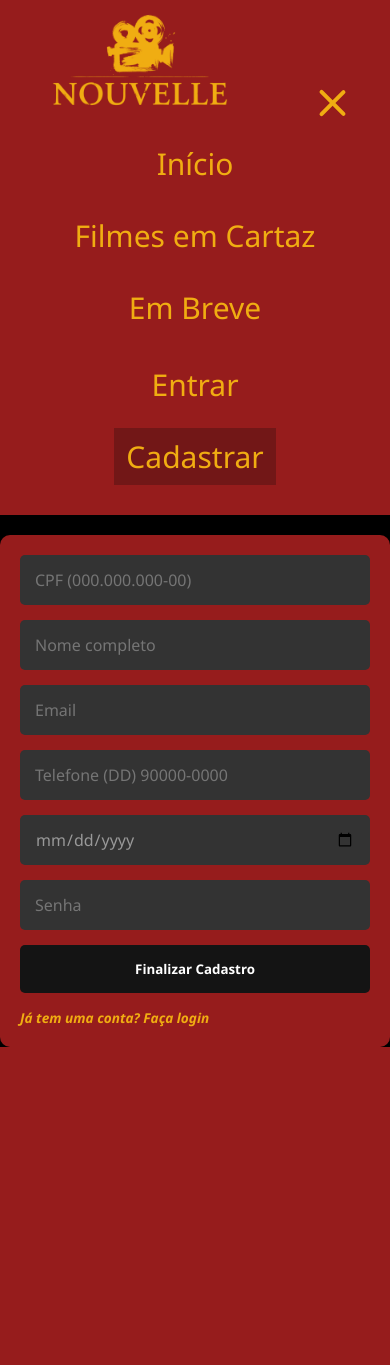
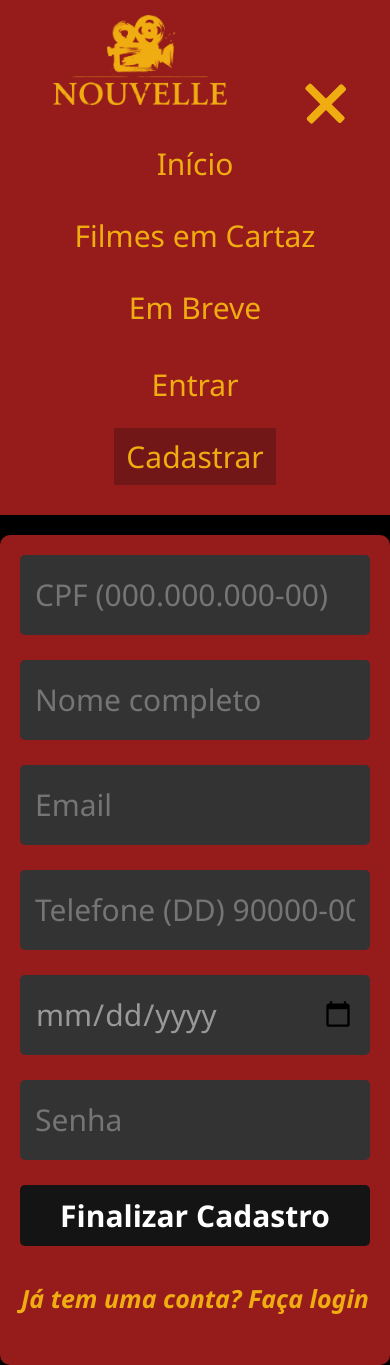
Before and after one commit to willian14551/Nouvelle, a FastAPI app: page /cadastro in a window 390 px wide, after a click that opens the changed part. Before the commit the page ends 1047 px from the top, so only its background shows below. Run offline with FastAPI, Linux system fonts and the light colour scheme.

Commit message:
Alterações finais do cadastro e Responsividade

```diff
--- a/css/cadastro.css
+++ b/css/cadastro.css
@@ -111,4 +111,23 @@ main {
         flex: 1 1 100%;
         width: 100%;
     }
+    .login_senha_caixas input {
+        font-size: 30px;
+        margin-bottom: 10px;
+        height: 80px;
+    }
+    .btn-login{
+        font-size: 30px;
+        padding: 10px;
+        margin-bottom: 20px;
+    }
+    .utilidades_abaixo{
+        display:grid;
+        justify-content: center;
+        align-items: center;
+    }
+    .link_login {
+        font-size: 25px;
+        margin-bottom: 30px;
+    }
 }
--- a/css/inicio.css
+++ b/css/inicio.css
@@ -125,9 +125,9 @@
         padding: 20px;
     }
     .info-filme h3 {
-        font-size: 28px;
+        font-size: 50px !important;
     }
     .info-filme p {
-        font-size: 15px;
+        font-size: 30px;
     }
 }
--- a/css/login.css
+++ b/css/login.css
@@ -93,7 +93,7 @@
 }
 
 @media (max-width: 768px) {
-    .menuLogin, #menuPerfil{
+    #menuLogin{
         display: block;
         max-width: 100%;
         border-bottom: 0;
@@ -128,7 +128,7 @@
         align-items: center;
     }
     .lembre_de_mim, .Qual_minha_senha{
-        font-size: 25   px;
+        font-size: 25px;
         margin-bottom: 30px;
     }
 
--- a/css/main.css
+++ b/css/main.css
@@ -53,12 +53,12 @@ body{
 .hamburger {
     display: none; /* Esconde o menu "hamburguer" na tela grande */
     flex-direction: column;
-    gap: 6px;
+    gap: 10px;
 }
 
 .hamburger span {
-    width: 35px;
-    height: 4px;
+    width: 50px;
+    height: 8px;
     background-color: #F0AD12;
     border-radius: 2px;
 }
@@ -97,12 +97,12 @@ body{
     }
     /* Transforma o Hambúrguer em um X para cada <span>*/
     #menu-burguer:checked ~ .hamburger span:nth-child(1) {
-        transform: rotate(45deg) translate(7px, 7px);
+        transform: rotate(45deg) translate(20px, 20px);
     }
     #menu-burguer:checked ~ .hamburger span:nth-child(2) {
         opacity: 0;
     }
     #menu-burguer:checked ~ .hamburger span:nth-child(3) {
-        transform: rotate(-45deg) translate(7px, -7px);
+        transform: rotate(-45deg) translate(6px, -4px);
     }
 }
--- a/js/cadastro.js
+++ b/js/cadastro.js
@@ -2,6 +2,8 @@ document.addEventListener("DOMContentLoaded", function() {
     const cpfInput = document.getElementById('cpf');
     const telInput = document.getElementById('telefone');
     const form = document.getElementById('formCadastro');
+    const dataNasc = document.getElementById('data_nasc');
+    const nomeInput = document.getElementById('Nome');
 
     // Máscara do CPF (000.000.000-00)
     cpfInput.addEventListener('input', function(e) {
@@ -36,6 +38,26 @@ document.addEventListener("DOMContentLoaded", function() {
         return resto == parseInt(cpf.substring(10, 11));
     }
 
+    dataNasc.addEventListener('submit', function(e) {
+        const hoje = new Date(); // Data atual do sistema
+        const dataNascimento = new Date(dataNasc.value); // Data que o usuário escolheu
+
+        // Cálculo da idade subtraindo os anos
+        let idade = hoje.getFullYear() - dataNascimento.getFullYear();
+
+        // Verifica se já fez aniversário este ano
+        const mes = hoje.getMonth() - dataNascimento.getMonth();
+        if (mes < 0 || (mes === 0 && hoje.getDate() < dataNascimento.getDate())) {
+            idade--;
+        }
+
+        // Validação: Se a idade for menor que 18
+        if (idade < 18) {
+            e.preventDefault(); // Impede o envio do formulário
+            exibirErro(dataNasc, "Você precisa ter pelo menos 18 anos para se cadastrar.");
+        }
+    });
+
     // Invalidade do CPF e telefone
     form.addEventListener('submit', function(e) {
         const cpfValido = validarCPF(cpfInput.value);
@@ -55,6 +77,18 @@ document.addEventListener("DOMContentLoaded", function() {
         }
     });
 
+    // adição da idade minima e nome que seja maior que 5 caracteres
+
+    form.addEventListener('submit', function(e) {
+
+        //validando nome
+        const nomeValor = nomeInput.value.trim();
+        if (nomeValor.length < 5) {
+            e.preventDefault();
+
+            exibirErro(nomeInput, "O nome deve ser completo !!");
+        }
+    });
     function exibirErro(input, mensagem) {
         const erro = document.createElement('p');
         erro.className = 'msg-erro';
--- a/main.py
+++ b/main.py
@@ -8,7 +8,7 @@ from fastapi.staticfiles import StaticFiles
 from fastapi import FastAPI, Request, Form
 from fastapi.responses import RedirectResponse
 from conexao import obter_conexao
-from datetime import datetime
+from datetime import datetime, timedelta
 import httpx
 import bcrypt
 
@@ -187,6 +187,26 @@ async def processar_cadastro(
     data_nasc: str = Form(...),
     senha: str = Form(...)
 ):
+    # --- INÍCIO DA VALIDAÇÃO DE IDADE ---
+    # Convertemos a data que veio do formulário (string) para um objeto de data
+    data_nascimento = datetime.strptime(data_nasc, "%Y-%m-%d")
+    hoje = datetime.now()
+
+    # Calculamos a idade real:
+    # 1. Subtraímos os anos.
+    # 2. Verificamos se o dia/mês atual já passou do dia/mês de nascimento.
+    # Se não passou, subtraímos 1 da idade.
+    idade = hoje.year - data_nascimento.year - ((hoje.month, hoje.day) < (data_nascimento.month, data_nascimento.day))
+
+    # Se a idade for menor que 18 (inclui datas futuras que geram idade negativa), barramos aqui
+    if idade < 18:
+        return templates.TemplateResponse(
+            request=request,
+            name="cadastro.html",
+            context={"request": request, "mensagem": "Você precisa ter pelo menos 18 anos para se cadastrar."}
+        )
+    # --- FIM DA VALIDAÇÃO ---
+
     bytes_senha = senha.encode('utf-8')
     salt = bcrypt.gensalt()
     senha_cripto = bcrypt.hashpw(bytes_senha, salt).decode('utf-8')
--- a/templates/cadastro.html
+++ b/templates/cadastro.html
@@ -51,7 +51,7 @@
                 </div>
 
                 <div class="login_senha_caixas">
-                    <input type="text" name="nome" placeholder="Nome completo" required>
+                    <input type="text" name="nome" id="Nome" placeholder="Nome completo" required>
                 </div>
 
                 <div class="login_senha_caixas">
@@ -64,7 +64,7 @@
                 </div>
 
                 <div class="login_senha_caixas">
-                    <input type="date" name="data_nasc" style="color: #999;" required>
+                    <input type="date" name="data_nasc" id="data_nasc" style="color: #999;" required>
                 </div>
 
                 <div class="login_senha_caixas">
@@ -73,13 +73,14 @@
 
                 <button type="submit" class="btn-login">Finalizar Cadastro</button>
 
-                {% if mensagem %}
-                    <p style="color: red; margin-top: 15px; text-align: center;">{{ mensagem }}</p>
-                {% endif %}
-
                 <div class="utilidades_abaixo">
                     <a href="/login" class="link_login">Já tem uma conta? Faça login</a>
                 </div>
+
+                {% if mensagem %}
+                    <h2 style="color: rgb(255, 230, 0); margin-top: 15px; text-align: center;">{{ mensagem }}</h2>
+                {% endif %}
+
             </form>
         </div>
 
```
Also changed, not shown: css/perfil.css (+11 -0 lines).
